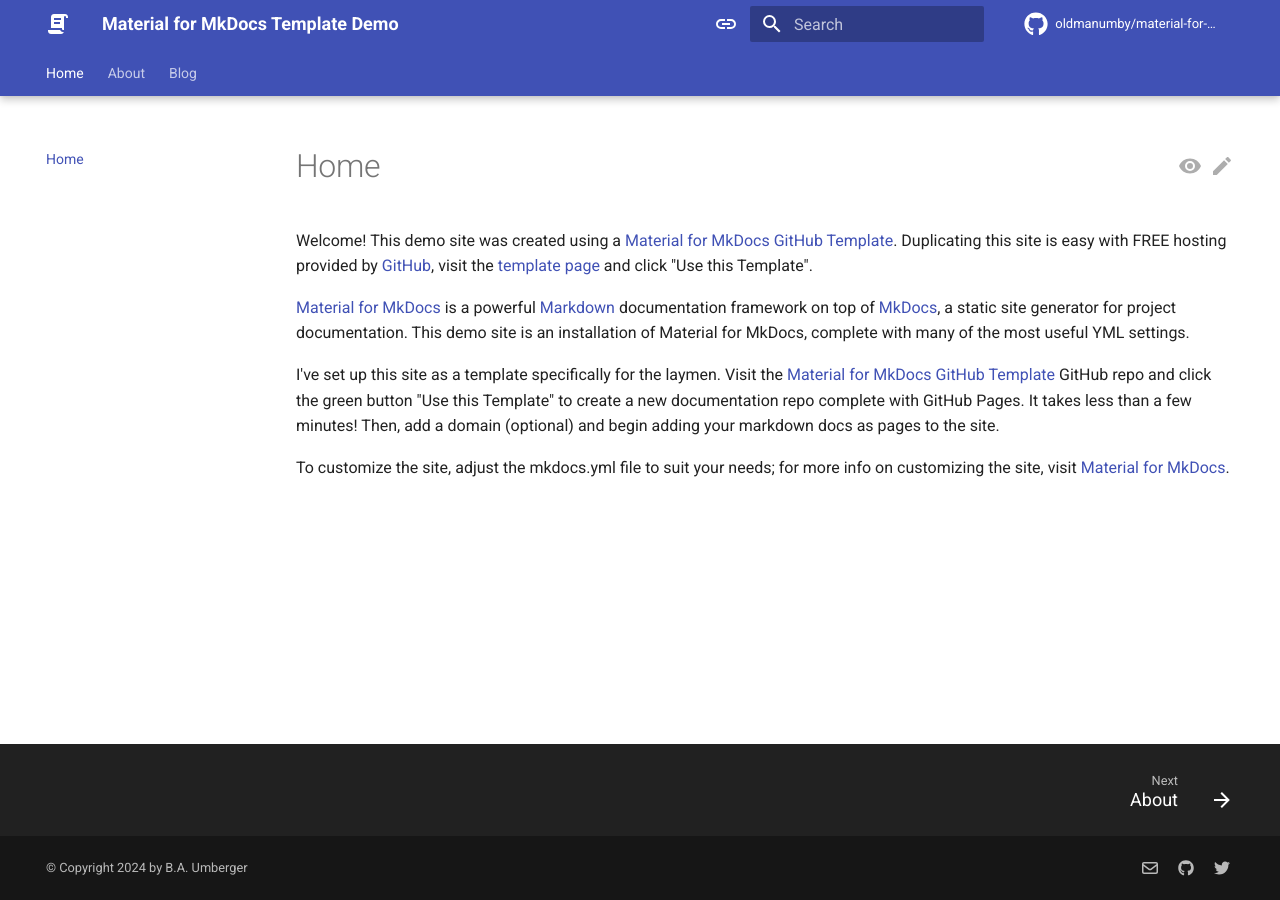
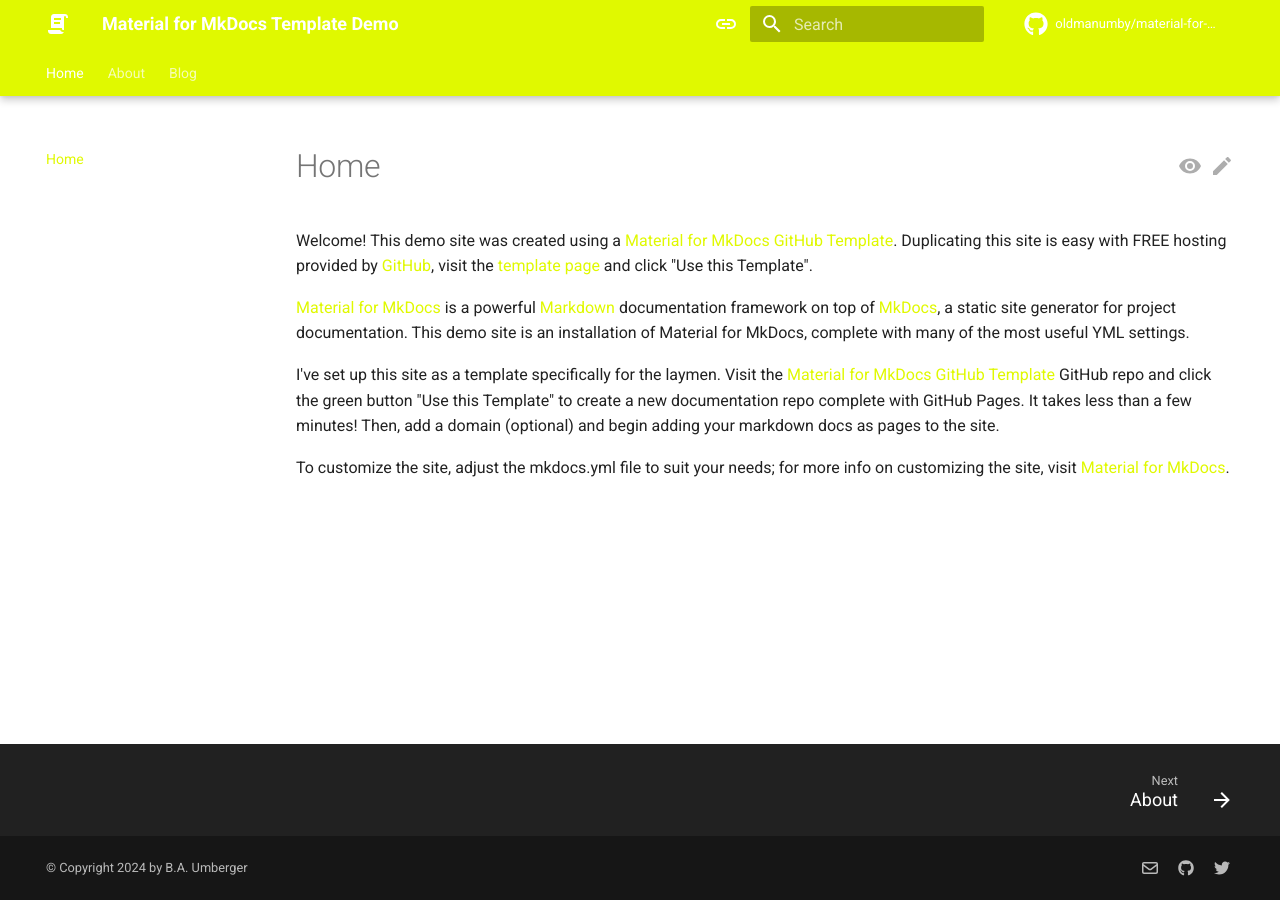
Before and after one commit to OldManUmby/material-for-mkdocs-template, an MkDocs documentation site: the page built from docs/index.md, in a window 1280 px wide. Built offline with MkDocs 1.6.1 and Material for MkDocs 9.7.7, drawn with Linux system fonts in a browser that asks for light colours; comment, search, counter and statistics services are not loaded.

Commit message:
Updated CSS

```diff
--- a/mkdocs.yml
+++ b/mkdocs.yml
@@ -51,15 +51,15 @@
         name: Switch to light mode
     - media: "(prefers-color-scheme: light)"
       scheme: default
-      primary: indigo
-      accent: indigo
+      primary: custom
+      accent: custom
       toggle:
         icon: material/toggle-switch
         name: Switch to dark mode
     - media: "(prefers-color-scheme: dark)"
       scheme: slate
-      primary: black
-      accent: red
+      primary: custom
+      accent: custom
       toggle:
         icon: material/toggle-switch-off
         name: Switch to system preference
```
